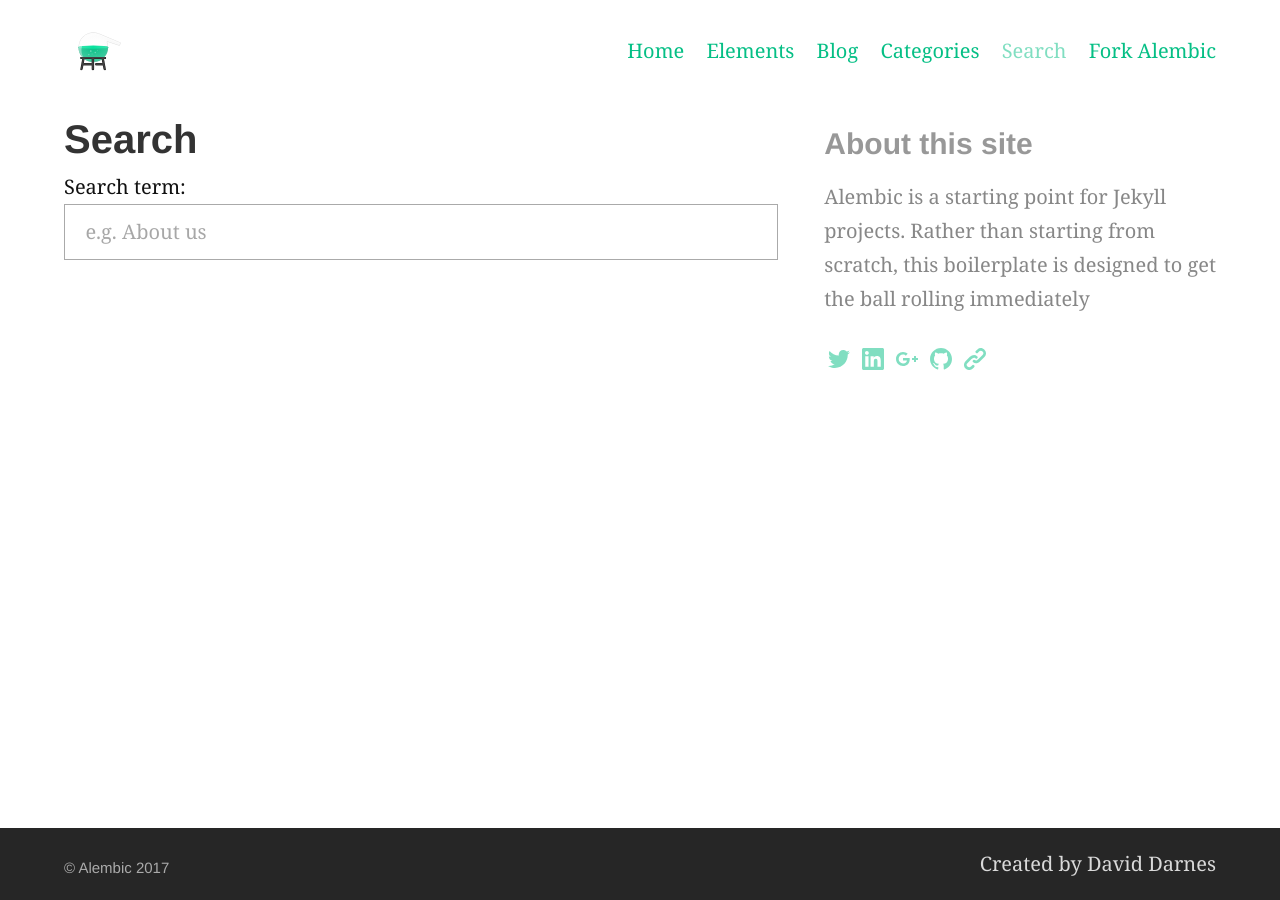
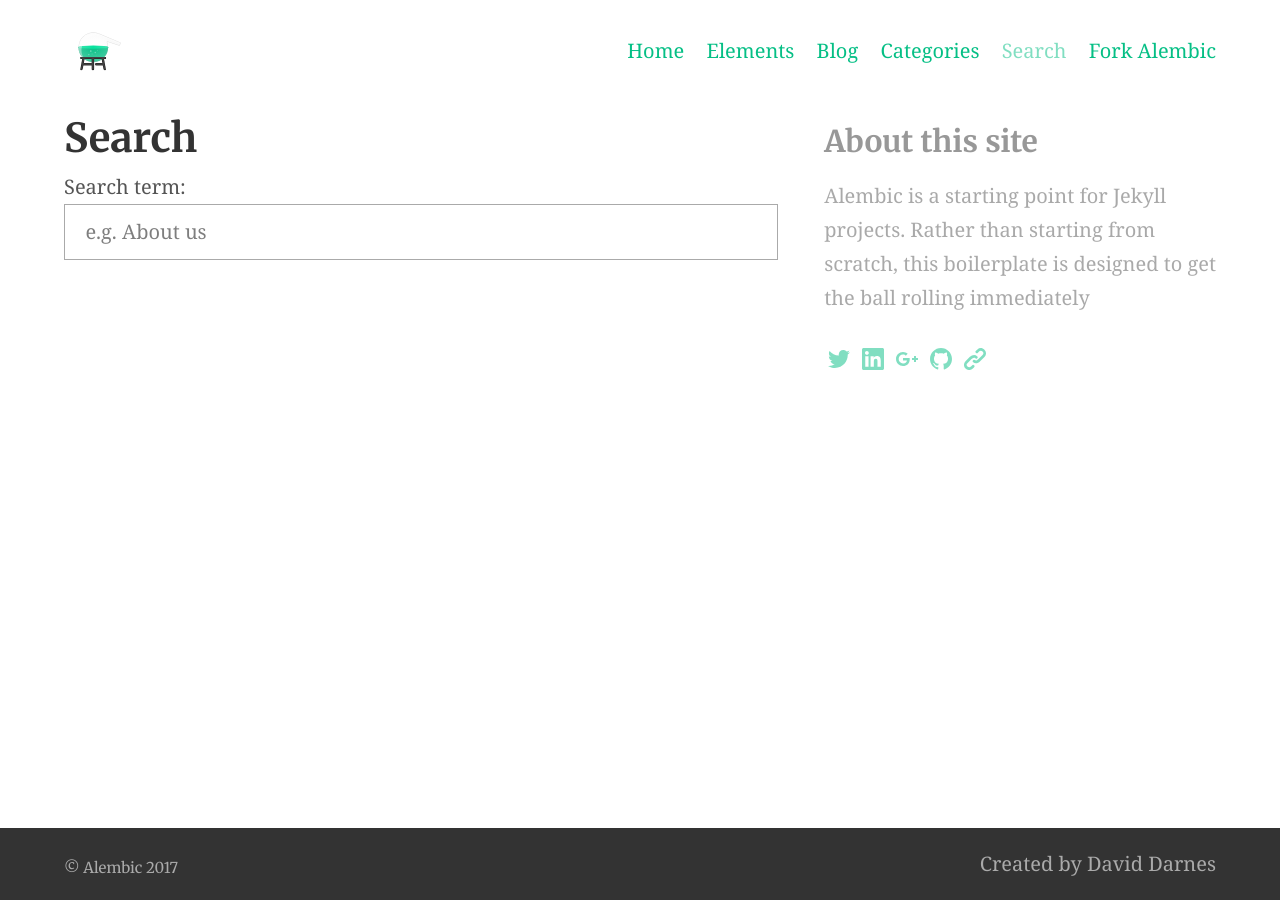
Before and after one commit to daviddarnes/alembic, a Jekyll site: the page built from search.md, in a window 1280 px wide. Built offline with Jekyll 4.4.1, drawn with Linux system fonts in a browser that asks for light colours.

Commit message:
Create new style settings and improve styles

```diff
--- a/_sass/_settings.scss
+++ b/_sass/_settings.scss
@@ -1,3 +1,32 @@
+// :root {
+//   --backgroundColour: #fff;
+//   --codeBackgroundColour: #f4f4f4;
+//   --featureBackgroundColour: #eee;
+//   --accentColour: #05bf85;
+//
+//   --headingColour: #333;
+//   --bodyColour: #555;
+//   --linkColour: #05bf85;
+//   --hoverColour: green;
+//   --focusColour: #fa407a;
+//   --captionColour: #aaa;
+//   --white: #fff;
+// }
+//
+// $backgroundColour: var(--backgroundColour);
+// $codeBackgroundColour: var(--codeBackgroundColour);
+// $featureBackgroundColour: var(--featureBackgroundColour);
+// $accentColour: var(--accentColour);
+//
+// $headingColour: var(--headingColour);
+// $bodyColour: var(--bodyColour);
+// $linkColour: var(--linkColour);
+// $hoverColour: var(--hoverColour);
+// $focusColour: var(--focusColour);
+// $captionColour: var(--captionColour);
+// $white: var(--white);
+//
+
 // Background colours
 $backgroundColour: #fff;
 $codeBackgroundColour: #f4f4f4;
@@ -6,9 +35,10 @@ $accentColour: #05bf85;
 
 // Text colours
 $headingColour: #333;
-$bodyColour: #111;
+$bodyColour: #555;
 $linkColour: #05bf85;
 $hoverColour: darken($linkColour, 10%);
+$focusColour: #fa407a;
 $captionColour: #aaa;
 $white: #fff;
 
@@ -18,14 +48,14 @@ $bodytype: (
   regular: 400,
   bold: 700,
   italic: italic,
-  cap-height: 0.66
+  cap-height: 0.75
 );
 
 $headingtype: (
-  font-family: 'Helvetica, sans-serif',
+  font-family: '"Merriweather", serif',
   regular: 400,
   bold: 700,
-  cap-height: 0.66
+  cap-height: 0.75
 );
 
 $monospacetype: (
@@ -35,4 +65,4 @@ $monospacetype: (
 );
 
 // Font import, if you're using a non-standard web font
-// @import url('https://fonts.googleapis.com/css?family=Roboto:400,700');
+@import url('https://fonts.googleapis.com/css?family=Merriweather:400,700');
--- a/_sass/sassline-base/_typography.scss
+++ b/_sass/sassline-base/_typography.scss
@@ -36,7 +36,7 @@ a {
 
   // Nice underlines for text links.
   p a, li a {
-    background-image: linear-gradient(to bottom,rgba(0, 0, 0, 0) 50%,lighten($linkColour,20%) 50%);
+    background-image: linear-gradient(to bottom,rgba(0, 0, 0, 0) 50%,$linkColour 50%);
     background-position: 0 93%;
     background-repeat: repeat-x;
     background-size: 100% 0.15rem;
@@ -46,7 +46,7 @@ a {
                 -0.15rem 0 $backgroundColour;
 
     &:hover, &:active, &:focus {
-      background-image: linear-gradient(to bottom,rgba(0, 0, 0, 0) 50%,lighten($hoverColour,20%) 50%);
+      background-image: linear-gradient(to bottom,rgba(0, 0, 0, 0) 50%,$hoverColour 50%);
     }
   }
 
--- a/assets/styles.scss
+++ b/assets/styles.scss
@@ -80,9 +80,10 @@ body {
 }
 
 .footer {
-  background: lighten(invert($backgroundColour), 15%);
+  background: $headingColour;
+  color: $captionColour;
   a {
-    color: darken($backgroundColour, 15%);
+    color: $captionColour;
     &:hover {
       color: $backgroundColour;
     }
@@ -119,6 +120,7 @@ body {
   @include flexbox;
   @include flex-direction(column);
   @include flex(1, 0, auto);
+  @include justify-content(center);
   margin-bottom: 1.6rem;
   @include breakpoint(break-1) {
     @include flex-direction(row);
@@ -135,21 +137,9 @@ body {
   width: 100%;
   @include breakpoint(break-1) {
     width: 62%;
-    margin-right: 4%;
     &--full {
       width: 100%;
       margin-right: 0%;
-      .figure--full {
-        left: 50%;
-      }
-    }
-    &--aside-left {
-      margin-right: 0;
-      margin-left: 4%;
-      @include order(2);
-      .figure--full {
-        left: 19.4%;
-      }
     }
   }
 }
@@ -164,9 +154,15 @@ body {
   max-width: 100%;
   @include breakpoint(break-1) {
     max-width: 34%;
+    margin-left: 4%;
     @include flex(1, 0, auto);
     opacity: 0.5;
     transition: opacity .1s;
+    &--left {
+      margin-left: 0;
+      margin-right: 4%;
+      order: -1;
+    }
     &:hover {
       opacity: 1;
     }
@@ -227,7 +223,7 @@ body {
     display: inline-block;
     transition: fill .1s;
     &:hover {
-      fill: darken($linkColour, 10%);
+      fill: $hoverColour;
     }
   }
 }
@@ -251,20 +247,7 @@ img {
 
 .figure {
   line-height: 0;
-  &--full {
-    width: 100vw;
-    position: relative;
-    left: 50%;
-    margin-left: -50vw;
-    .caption {
-      padding-left: .8rem;
-      padding-right: .8rem;
-    }
-  }
   @include breakpoint(break-1) {
-    &--full {
-      left: 80.6%;
-    }
     &--left {
       float: left;
       padding-right: .8rem;
@@ -355,7 +338,7 @@ input,
 textarea {
   &:focus,
   &:hover:focus {
-    outline: solid .12rem invert($accentColour);
+    outline: solid .12rem $focusColour;
   }
 }
 
@@ -370,7 +353,7 @@ textarea {
   width: 100%;
   border: 1px solid $captionColour;
   &:hover {
-    border-color: darken($captionColour, 20%);
+    border-color: $bodyColour;
   }
 }
 
@@ -395,20 +378,20 @@ pre code {
 }
 
 ::-webkit-input-placeholder {
-  color: darken($captionColour, 30%);
+  opacity: 0.5;
 }
 ::-moz-placeholder {
-  color: darken($captionColour, 30%);
+  opacity: 0.5;
 }
 :-ms-input-placeholder {
-  color: darken($captionColour, 30%);
+  opacity: 0.5;
 }
 :-moz-placeholder {
-  color: darken($captionColour, 30%);
+  opacity: 0.5;
 }
 
 ::selection {
-  background: invert($backgroundColour);
+  background: $headingColour;
   color: $backgroundColour;
   text-shadow: none;
 }
@@ -431,7 +414,6 @@ pre code {
     width: 100%;
   }
   li {
-    margin-bottom: .3em;
     > p {
       padding: 0;
       margin: 0;
```
